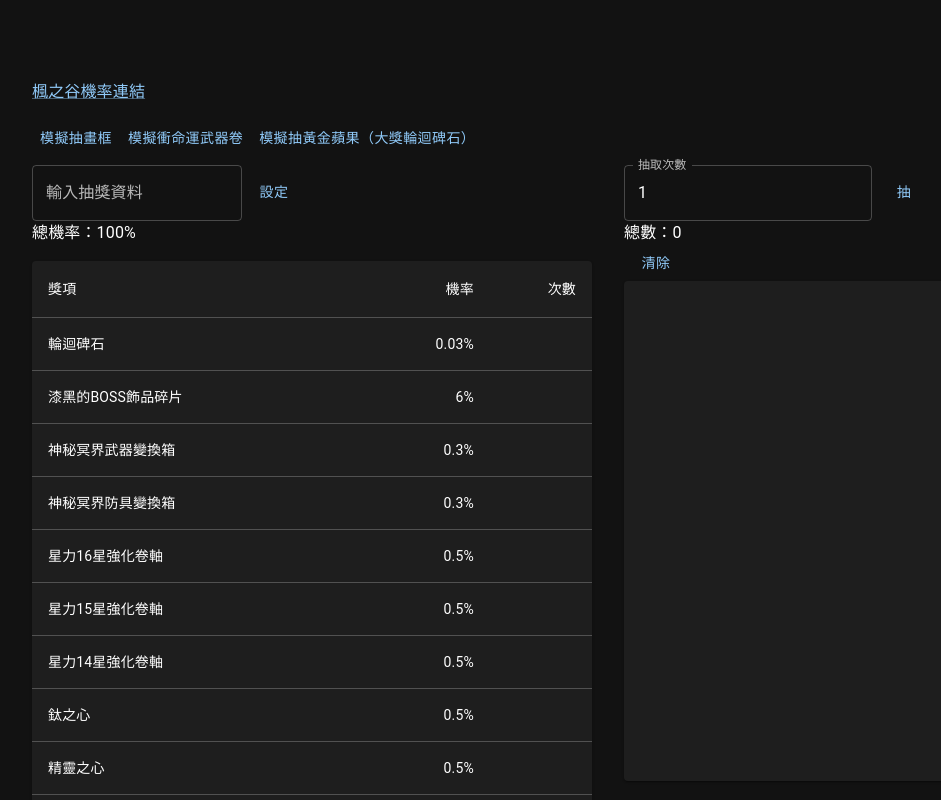
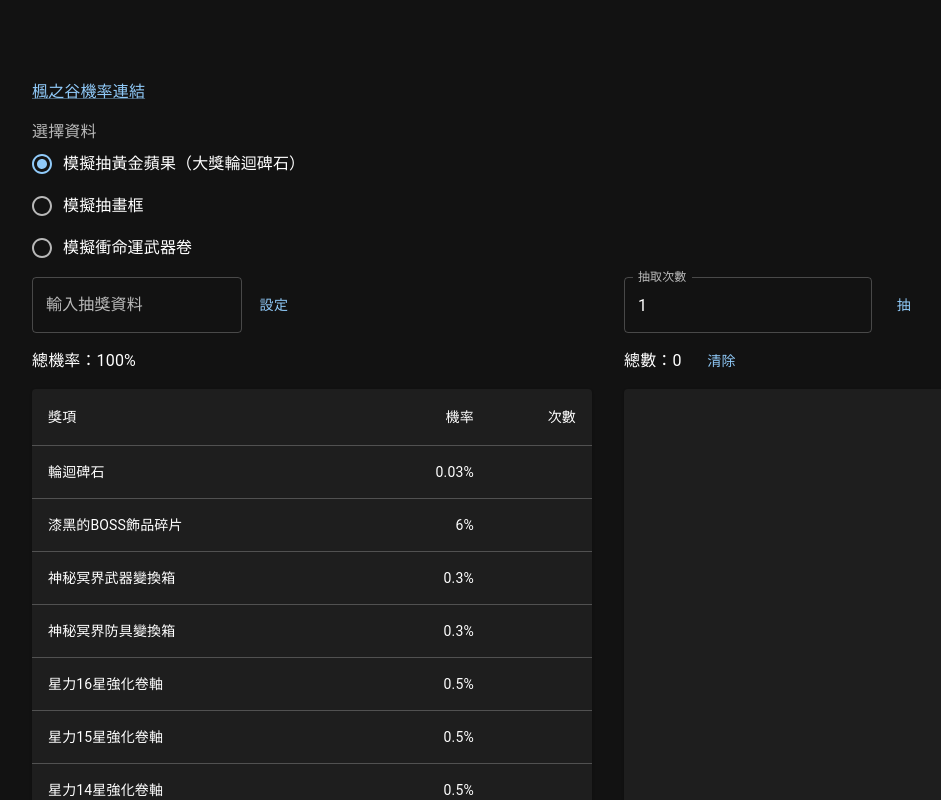
Before and after one commit to zacharyptt/maplestory-virtual-draw, a React (Create React App) app: page / in a window 1280 px wide. Shown: the top 800 px of the page, without its empty margins (32-973 px from the left). Built offline with nearby package versions, Linux system fonts and the light colour scheme.

Commit message:
調整設定填入資料為選單式

```diff
--- a/src/App.js
+++ b/src/App.js
@@ -14,8 +14,12 @@
 import TableHead from '@mui/material/TableHead';
 import TableRow from '@mui/material/TableRow';
 import Link from '@mui/material/Link';
+import FormControl from '@mui/material/FormControl';
+import FormControlLabel from '@mui/material/FormControlLabel';
+import FormLabel from '@mui/material/FormLabel';
+import Radio from '@mui/material/Radio';
+import RadioGroup from '@mui/material/RadioGroup';
 import {createTheme, ThemeProvider} from '@mui/material/styles';
-import ReactGA from 'react-ga';
 import data8614 from './drawData/data8614';
 import dataDestiny from './drawData/dataDestiny';
 import data8369 from './drawData/data8369';
@@ -24,7 +28,11 @@
         mode: 'dark',
     },
 });
-
+const data = {
+    data8369,
+    data8614,
+    dataDestiny,
+};
 function App() {
     const [drawData, setDrawData] = useState([]);
     const formatData = (data) => {
@@ -67,11 +75,14 @@
         const maxScrollTop = scrollHeight - height;
         _scroll.current.scrollTop = maxScrollTop > 0 ? maxScrollTop : 0;
     }, [resultList]);
+    const [nowDataKey, setNowDataKey] = useState('data8369');
     useEffect(() => {
-        // setDrawData(formatData(dataDestiny));
-        // setDrawData(formatData(data8614));
-        setDrawData(formatData(data8369));
-    }, []);
+        if (nowDataKey !== '') {
+            setDrawData(formatData(data[nowDataKey]));
+            setText('');
+            setResultList([]);
+        }
+    }, [nowDataKey]);
     const average = useMemo(() => {
         if (resultList.length === 0) {
             return 0;
@@ -91,34 +102,28 @@
                     >
                         楓之谷機率連結
                     </Link>
+
                     <Box sx={{marginTop: 2}}>
-                        <Button
-                            onClick={() => {
-                                setDrawData(formatData(data8614));
-                                setText('');
-                                setResultList([]);
-                            }}
-                        >
-                            模擬抽畫框
-                        </Button>
-                        <Button
-                            onClick={() => {
-                                setDrawData(formatData(dataDestiny));
-                                setText('');
-                                setResultList([]);
-                            }}
-                        >
-                            模擬衝命運武器卷
-                        </Button>
-                        <Button
-                            onClick={() => {
-                                setDrawData(formatData(data8369));
-                                setText('');
-                                setResultList([]);
-                            }}
-                        >
-                            模擬抽黃金蘋果（大獎輪迴碑石）
-                        </Button>
+                        <FormControl>
+                            <FormLabel>選擇資料</FormLabel>
+                            <RadioGroup
+                                value={nowDataKey}
+                                onChange={(event) => {
+                                    setNowDataKey(event.target.value);
+                                }}
+                            >
+                                <FormControlLabel
+                                    value="data8369"
+                                    control={<Radio />}
+                                    label={'模擬抽黃金蘋果（大獎輪迴碑石）'}
+                                />
+                                <FormControlLabel value="data8614" control={<Radio />} label="模擬抽畫框" />
+                                <FormControlLabel value="dataDestiny" control={<Radio />} label="模擬衝命運武器卷" />
+                                {nowDataKey === '' && (
+                                    <FormControlLabel value="" control={<Radio />} label="自訂資料" />
+                                )}
+                            </RadioGroup>
+                        </FormControl>
                     </Box>
                     <Box
                         sx={{
@@ -151,14 +156,15 @@
                                             setDrawData(formatData(text));
                                             setText('');
                                             setResultList([]);
+                                            setNowDataKey('');
                                         }
                                     }}
                                 >
                                     設定
                                 </Button>
                             </Box>
-                            總機率：{pSum}%
-                            <TableContainer component={Paper} sx={{marginTop: 2}}>
+                            <Typography sx={{my: 2}}>總機率：{pSum}%</Typography>
+                            <TableContainer component={Paper}>
                                 <Table>
                                     <TableHead>
                                         <TableRow>
@@ -199,6 +205,11 @@
                                         }
                                         for (let i = 0; i < nums; i++) {
                                             const resultIndex = draw();
+                                            if (resultIndex === undefined) {
+                                                //機率未滿100% 沒抽到東西時
+                                                setResultList((value) => [...value, '沒抽到']);
+                                                continue;
+                                            }
                                             setResultList((value) => [...value, drawData[resultIndex].name]);
                                             setDrawData(
                                                 produce((draft) => {
@@ -206,15 +217,14 @@
                                                 })
                                             );
                                         }
-                                        ReactGA.event({category: 'User', action: 'draw'});
                                     }}
                                 >
                                     抽
                                 </Button>
                             </Box>
-                            <Box sx={{flexDirection: 'row'}}>
-                                <Typography>總數：{resultList.length}</Typography>
-                                {!!average && <Typography>平均：{average}</Typography>}
+                            <Box sx={{display: 'flex', flexDirection: 'row', alignItems: 'center'}}>
+                                <Typography sx={{my: 2, mr: 1}}>總數：{resultList.length}</Typography>
+                                {!!average && <Typography>平均：{Math.round(average * 100) / 100}</Typography>}
                                 <Button
                                     onClick={() => {
                                         setResultList([]);
@@ -228,7 +238,10 @@
                                 sx={{
                                     display: 'flex',
                                     flexDirection: 'column',
-                                    height: 500,
+                                    height: {
+                                        xs: 150,
+                                        sm: 600,
+                                    },
                                     overflow: 'auto',
                                     px: 5,
                                 }}
```
Also changed, not shown: 1 other file (tests, documents, lock files or other folders).
